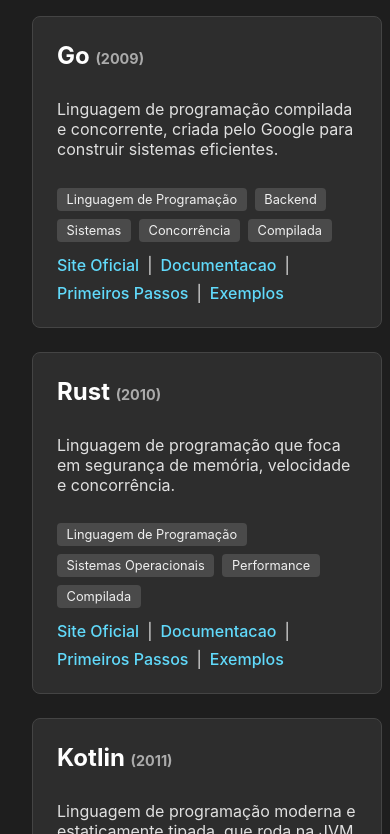
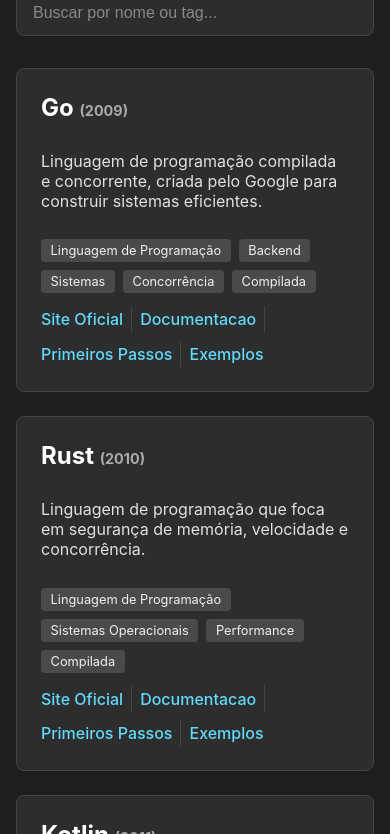
Before and after one commit to LuizzHSA/Imers-o-DEV, a plain HTML site: page index.html in a window 390 px wide. Shown: the part 147-981 px from the top of the page. Drawn offline with Linux system fonts and the light colour scheme.

Commit message:
Adiciona funcionalidade de busca e melhora responsividade da interface

```diff
--- a/index.html
+++ b/index.html
@@ -29,9 +29,30 @@
         margin-bottom: 2rem;
       }
 
+      .search-container {
+        margin: 0 auto 2rem;
+        max-width: 600px;
+        width: 100%;
+      }
+
+      #search-input {
+        width: 100%;
+        padding: 0.8rem 1rem;
+        font-size: 1rem;
+        border-radius: 8px;
+        border: 1px solid var(--border-color);
+        background-color: var(--card-bg);
+        color: var(--text-color);
+        box-sizing: border-box; /* Garante que padding não afete a largura total */
+      }
+
+      #search-input::placeholder {
+        color: #888;
+      }
+
       #cards-container {
         display: grid;
-        grid-template-columns: repeat(auto-fill, minmax(350px, 1fr));
+        grid-template-columns: repeat(auto-fill, minmax(320px, 1fr));
         gap: 1.5rem;
       }
 
@@ -61,6 +82,7 @@
         display: flex;
         flex-wrap: wrap;
         gap: 0.5rem;
+        align-items: center;
       }
 
       .card .tag {
@@ -75,15 +97,40 @@
         color: var(--link-color);
         text-decoration: none;
         font-weight: 500;
+        padding: 0.2rem 0;
+      }
+
+      .card .recurso-link:not(:last-child) {
+        padding-right: 0.5rem;
+        border-right: 1px solid var(--border-color);
       }
 
       .card .recurso-link:hover {
         text-decoration: underline;
       }
+
+      /* --- Estilos para responsividade --- */
+      @media (max-width: 600px) {
+        body {
+          padding: 1rem;
+        }
+        h1 {
+          font-size: 1.8rem;
+        }
+      }
     </style>
   </head>
   <body>
     <h1>Minha Base de Conhecimento</h1>
+
+    <div class="search-container">
+      <input
+        type="search"
+        id="search-input"
+        placeholder="Buscar por nome ou tag..."
+      />
+    </div>
+
     <main id="cards-container"></main>
 
     <script src="script.js" defer></script>
--- a/script.js
+++ b/script.js
@@ -1,5 +1,7 @@
 document.addEventListener('DOMContentLoaded', () => {
   const container = document.getElementById('cards-container');
+  const searchInput = document.getElementById('search-input');
+  let allTechnologies = []; // Armazena todas as tecnologias para filtrar
 
   const fetchTechnologies = async () => {
     try {
@@ -7,8 +9,8 @@ document.addEventListener('DOMContentLoaded', () => {
       if (!response.ok) {
         throw new Error(`HTTP error! status: ${response.status}`);
       }
-      const technologies = await response.json();
-      renderCards(technologies);
+      allTechnologies = await response.json();
+      renderCards(allTechnologies); // Renderiza todos os cartões inicialmente
     } catch (error) {
       console.error('Erro ao carregar as tecnologias:', error);
       container.innerHTML =
@@ -40,7 +42,7 @@ document.addEventListener('DOMContentLoaded', () => {
             .replace(/\b\w/g, (l) => l.toUpperCase());
           return `<a href="${value}" target="_blank" rel="noopener noreferrer" class="recurso-link">${linkText}</a>`;
         })
-        .join(' | ');
+        .join('');
 
       card.innerHTML = `
                 <h2>${tech.nome} <span style="font-size: 0.9rem; color: #aaa;">(${tech.data_criacao})</span></h2>
@@ -53,5 +55,20 @@ document.addEventListener('DOMContentLoaded', () => {
     });
   };
 
+  const handleSearch = (event) => {
+    const searchTerm = event.target.value.toLowerCase();
+
+    const filteredTechnologies = allTechnologies.filter((tech) => {
+      const nameMatch = tech.nome.toLowerCase().includes(searchTerm);
+      const tagMatch = tech.tags.some((tag) =>
+        tag.toLowerCase().includes(searchTerm)
+      );
+      return nameMatch || tagMatch;
+    });
+
+    renderCards(filteredTechnologies);
+  };
+
+  searchInput.addEventListener('input', handleSearch);
   fetchTechnologies();
 });
```
